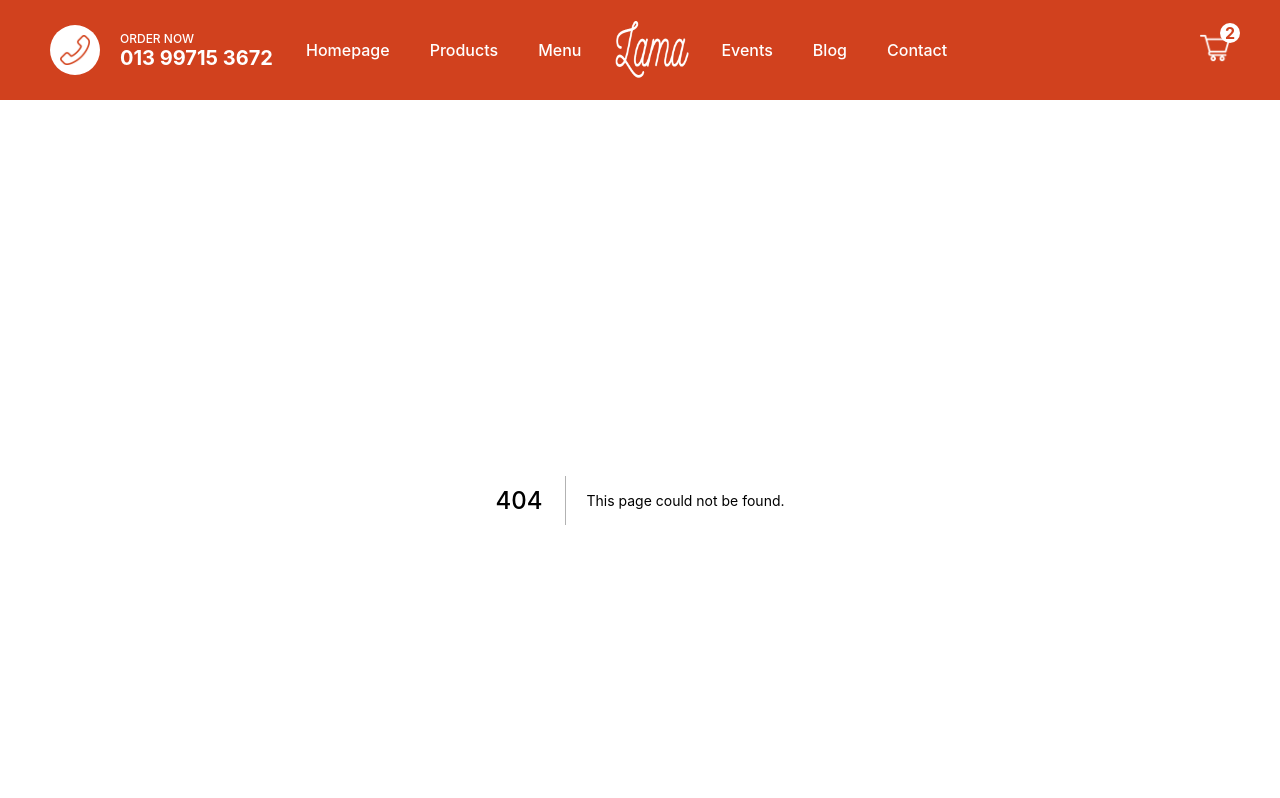
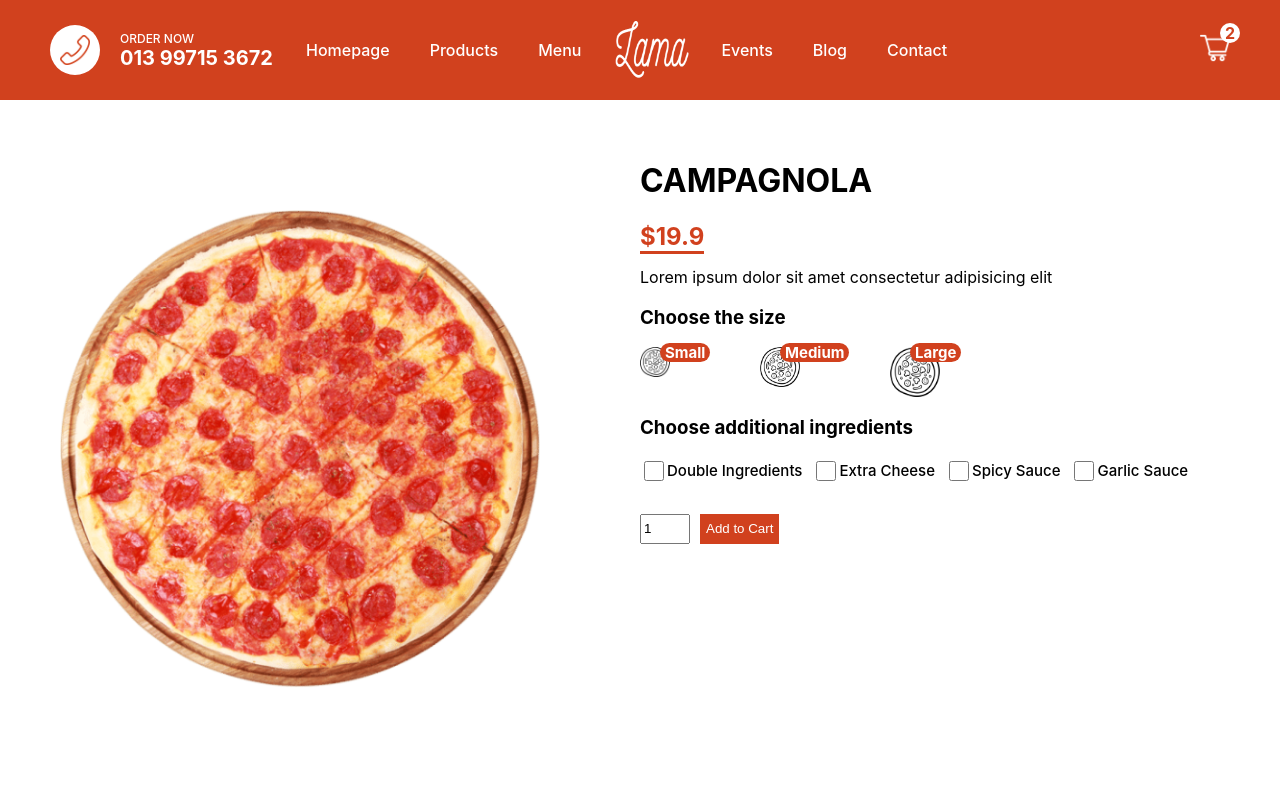
Before and after one commit to thiago-henrique-dev/react-food-ordering, a Next.js app: page /product/1 in a window 1280 px wide. Before the commit this address had no page. Shown: the top 798 px of the page. Built offline with nearby package versions, Linux system fonts and the light colour scheme.

Commit message:
create product page design

```diff
--- /dev/null
+++ b/pages/product/[id].js
@@ -0,0 +1,89 @@
+import Image from "next/image";
+import React, { useState } from "react";
+import styles from "../../styles/Product.module.css";
+
+export default function Product() {
+  const [size, setSize] = useState(0);
+
+  const pizza = {
+    id: 1,
+    img: "/img/pizza.png",
+    name: "CAMPAGNOLA",
+    price: [19.9, 23.9, 27.9],
+    desc: "Lorem ipsum dolor sit amet consectetur adipisicing elit",
+  };
+
+
+    return (
+      <div className={styles.container}>
+        <div className={styles.left}>
+          <div className={styles.imgContainer}>
+            <Image src={pizza.img} objectFit="contain" layout="fill" alt="" />
+          </div>
+        </div>
+        <div className={styles.right}>
+          <h1 className={styles.title}>{pizza.name}</h1>
+          <span className={styles.price}>${pizza.price[size]}</span>
+          <p className={styles.desc}>{pizza.desc}</p>
+          <h3 className={styles.choose}>Choose the size</h3>
+          <div className={styles.sizes}>
+            <div className={styles.size} onClick={() => setSize(0)}>
+              <Image src="/img/size.png" layout="fill" alt="" />
+              <span className={styles.number}>Small</span>
+            </div>
+            <div className={styles.size} onClick={() => setSize(1)}>
+              <Image src="/img/size.png" layout="fill" alt="" />
+              <span className={styles.number}>Medium</span>
+            </div>
+            <div className={styles.size} onClick={() => setSize(2)}>
+              <Image src="/img/size.png" layout="fill" alt="" />
+              <span className={styles.number}>Large</span>
+            </div>
+          </div>
+          <h3 className={styles.choose}>Choose additional ingredients</h3>
+          <div className={styles.ingredients}>
+            <div className={styles.option}>
+              <input
+                type="checkbox"
+                id="double"
+                name="double"
+                className={styles.checkbox}
+              />
+              <label htmlFor="double">Double Ingredients</label>
+            </div>
+            <div className={styles.option}>
+              <input
+                className={styles.checkbox}
+                type="checkbox"
+                id="cheese"
+                name="cheese"
+              />
+              <label htmlFor="cheese">Extra Cheese</label>
+            </div>
+            <div className={styles.option}>
+              <input
+                className={styles.checkbox}
+                type="checkbox"
+                id="spicy"
+                name="spicy"
+              />
+              <label htmlFor="spicy">Spicy Sauce</label>
+            </div>
+            <div className={styles.option}>
+              <input
+                className={styles.checkbox}
+                type="checkbox"
+                id="garlic"
+                name="garlic"
+              />
+              <label htmlFor="garlic">Garlic Sauce</label>
+            </div>
+          </div>
+          <div className={styles.add}>
+              <input type="number" defaultValue={1} className={styles.quantity}/>
+              <button className={styles.button}>Add to Cart</button>
+          </div>
+        </div>
+      </div>
+    );
+}
--- /dev/null
+++ b/styles/Product.module.css
@@ -0,0 +1,98 @@
+.container {
+  height: calc(100vh - 100px);
+  display: flex;
+}
+
+.left {
+  flex: 1;
+  height: 100%;
+  display: flex;
+  align-items: center;
+  justify-content: center;
+}
+
+.right {
+  flex: 1;
+  padding: 40px;
+}
+
+.imgContainer {
+  width: 80%;
+  height: 80%;
+  position: relative;
+}
+
+.price {
+  color: #d1411e;
+  font-size: 24px;
+  font-weight: bold;
+  border-bottom: 3px solid #d1411e;
+}
+
+.sizes {
+  width: 50%;
+  display: flex;
+  justify-content: space-between;
+}
+
+.size {
+  width: 30px;
+  height: 30px;
+  position: relative;
+  cursor: pointer;
+}
+
+.size:nth-child(2){
+  width: 40px;
+  height: 40px;;
+}
+
+.size:last-child{
+  height: 50px;
+  width: 50px;
+}
+
+.number {
+  position: relative;
+  top: -5px;
+  right: -20px;
+  background-color: #d1411e;
+  color: white;
+  font-weight: bold;
+  font-size: 15px;
+  padding: 0 5px;
+  border-radius: 20px;
+}
+
+.ingredients{
+  display: flex;
+  margin-bottom: 30px;
+}
+
+.option {
+  display: flex;
+  align-items: center;
+  margin-right: 10px;
+  font-size: 15px;
+  font-weight: 500;
+}
+
+.checkbox {
+  width: 20px;
+  height: 20px;
+}
+
+.quantity {
+  width: 50px;
+  height: 30px;
+}
+
+.button {
+  height: 30px;
+  margin-left: 10px;
+  background-color: #d1411e;
+  color: white;
+  border: none;
+  font-weight: 500;
+  cursor: pointer;
+}
```
